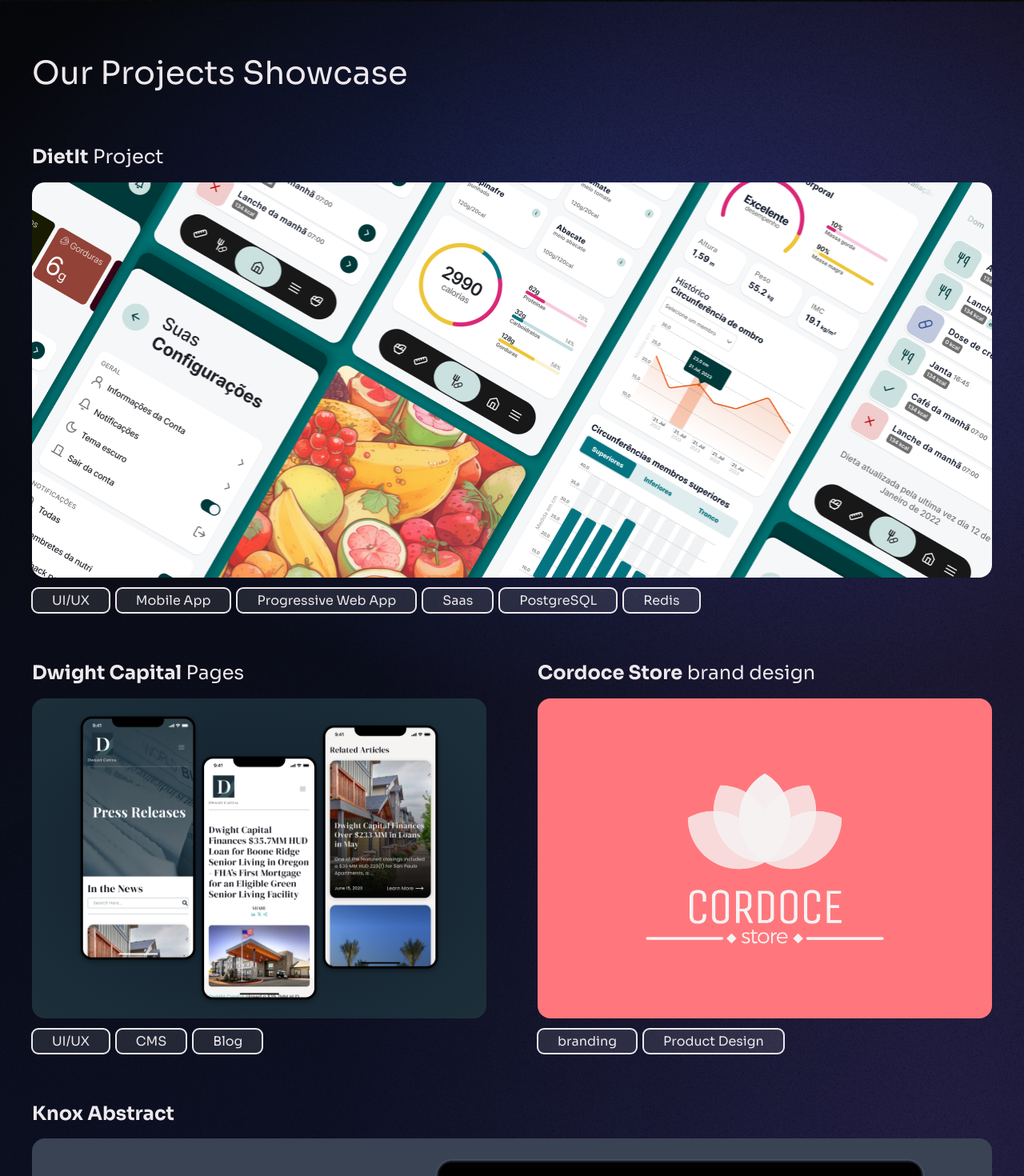
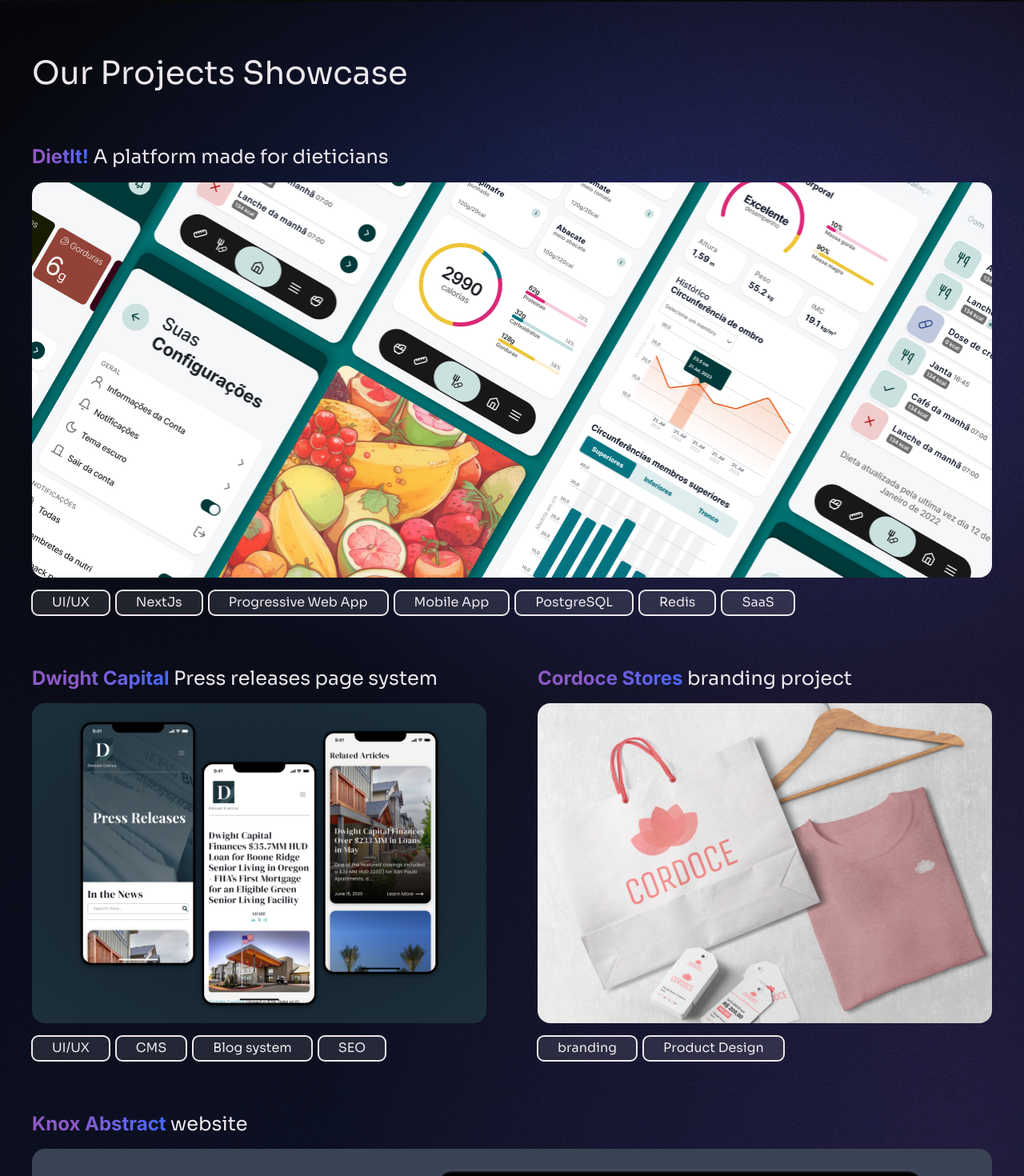
Before and after one commit to Migacz-Brothers/migacz-brothers, a Next.js app: page / in a window 1280 px wide. Shown: the part 1294-2764 px from the top of the page at 80% size. Built offline with nearby package versions, Linux system fonts and the light colour scheme.

Commit message:
update Portfolio section

```diff
--- a/components/Portfolio/index.tsx
+++ b/components/Portfolio/index.tsx
@@ -24,16 +24,18 @@ export default function Portfolio() {
             expand
             name={
               <>
-                <strong>DietIt</strong> Project
+                <strong className='gradient-bold'>DietIt!</strong> A platform
+                made for dieticians
               </>
             }
             tagList={[
               'UI/UX',
+              'NextJs',
+              'Progressive Web App',
               'Mobile App',
-              'Progressive Web App',
-              'Saas',
               'PostgreSQL',
               'Redis',
+              'SaaS',
             ]}
             href='/dietit'
           >
@@ -51,10 +53,11 @@ export default function Portfolio() {
             key={2}
             name={
               <>
-                <strong>Dwight Capital</strong> Pages
+                <strong className='gradient-bold'>Dwight Capital</strong> Press
+                releases page system
               </>
             }
-            tagList={['UI/UX', 'CMS', 'Blog']}
+            tagList={['UI/UX', 'CMS', 'Blog system', 'SEO']}
             href='/cordoce'
           >
             <Image
@@ -72,7 +75,8 @@ export default function Portfolio() {
             key={3}
             name={
               <>
-                <strong>Cordoce Store</strong> brand design
+                <strong className='gradient-bold'>Cordoce Stores</strong>{' '}
+                branding project
               </>
             }
             tagList={['branding', 'Product Design']}
@@ -83,9 +87,8 @@ export default function Portfolio() {
               alt='Multiple interfaces from diet it aligned'
               quality={100}
               className={cn(
-                'md:rounded-2xl rounded-lg group-hover:brightness-90 duration-300 object-contain w-full',
-                'max-h-[400px] md:aspect-[1.2/1] aspect-[17/7]',
-                'bg-[#FF777C]'
+                'md:rounded-2xl rounded-lg group-hover:brightness-90 duration-300 object-cover w-full',
+                'max-h-[400px] md:aspect-[1.2/1] aspect-[17/7]'
               )}
             />
           </Project>
@@ -94,10 +97,17 @@ export default function Portfolio() {
             expand
             name={
               <>
-                <strong>Knox Abstract</strong>
+                <strong className='gradient-bold'>Knox Abstract</strong> website
               </>
             }
-            tagList={['UI/UX', 'CMS', 'Website', 'Microinteractions']}
+            tagList={[
+              'UI/UX',
+              'CMS',
+              'Blog System',
+              'SEO',
+              'Performance',
+              'Microinteractions',
+            ]}
             href='/knox-abstract'
           >
             <Image
@@ -115,10 +125,10 @@ export default function Portfolio() {
             expand
             name={
               <>
-                <strong>1up Systems</strong> website
+                <strong className='gradient-bold'>1up Systems</strong> website
               </>
             }
-            tagList={['UI/UX', 'CMS', 'Website', 'Microinteractions']}
+            tagList={['UI/UX', 'CMS', 'Website', 'SEO', 'Analytics']}
             href='/1up'
           >
             <Image
--- a/components/Tags.tsx
+++ b/components/Tags.tsx
@@ -17,6 +17,7 @@ export const Tags = ({ tagList, title = '' }: TagsProps) => (
         viewport={{ once: true, amount: 0.1 }}
         transition={{ duration: 0.4, ease: 'easeInOut', delay: 0.05 + 0.1 * i }}
         key={`tag-${i}-${tag}-${title}`}
+        className='flex'
       >
         <motion.span className='font-header text-main leading-header text-xs md:text-base px-[12px] md:px-[25px] py-[3px] md:py-[5px] rounded md:rounded-lg bg-tag backdrop-blur-xsm outline outline-1 md:outline-2 -outline-offset-1 md:-outline-offset-1 group-hover:bg-tag-hover duration-300'>
           {tag}
```
Also changed, not shown: public/portfolio/cordoce.png.
